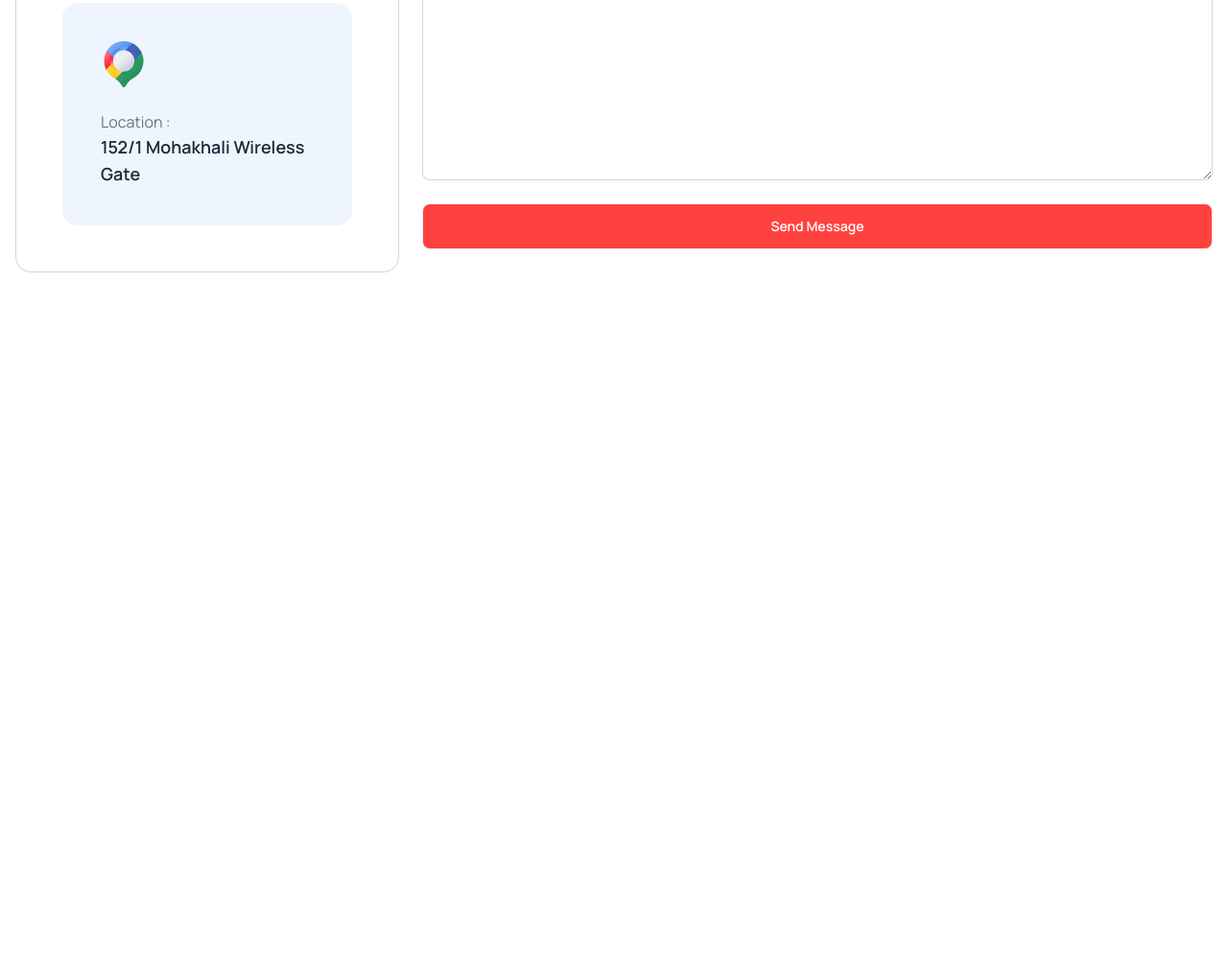
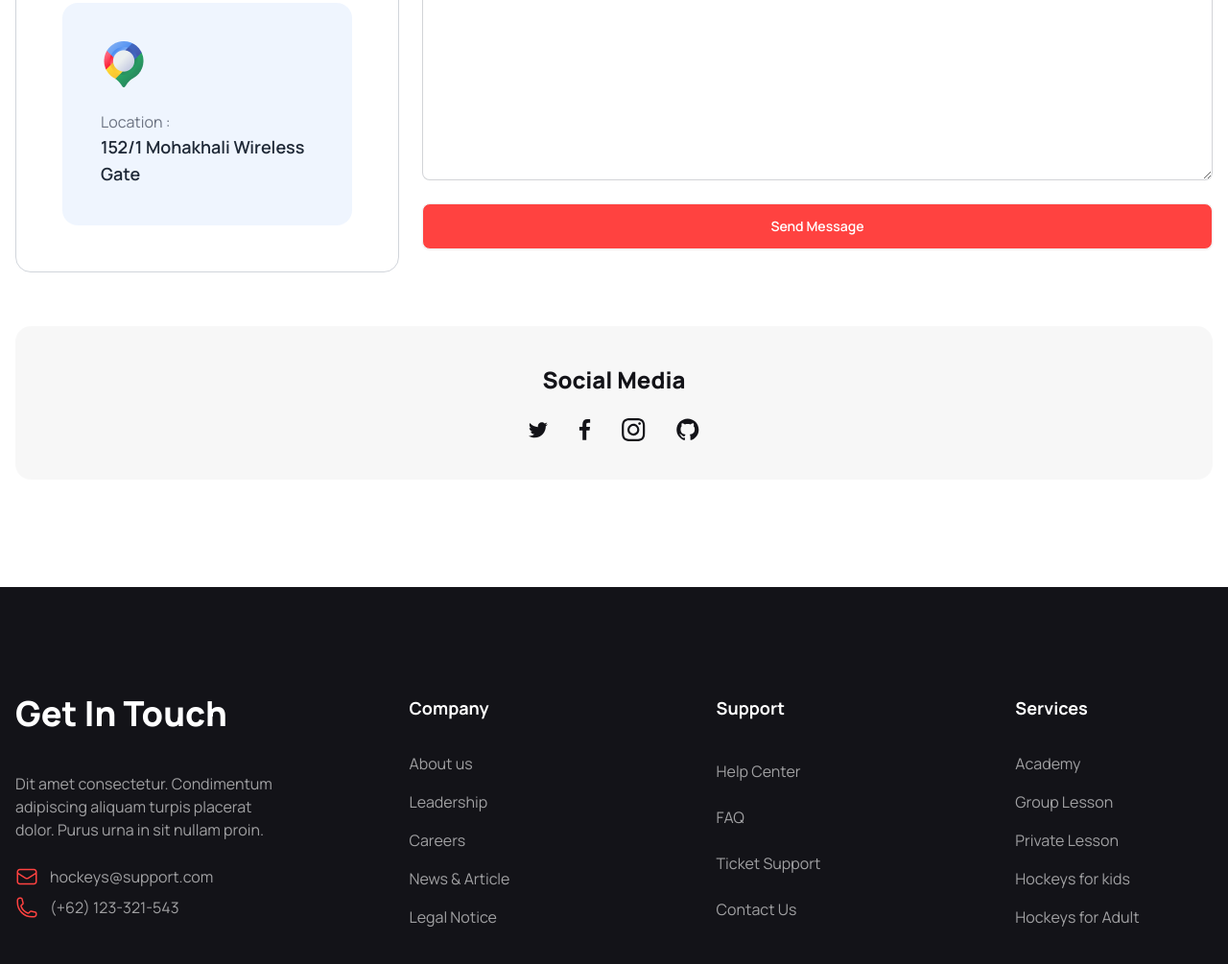
Before and after one commit to md-nahiduzzaman/assignment-3-hockey, a plain HTML site: page index.html in a window 1280 px wide. Shown: the part 4031-5036 px from the top of the page at 96% size. Before the commit the page ends 4339 px from the top, so only its background shows below. Drawn offline with nearby package versions, Linux system fonts and the light colour scheme.

Commit message:
added footer section

```diff
--- a/index.html
+++ b/index.html
@@ -695,43 +695,43 @@
                   />
                 </div>
                 <div class="">
-                  <label class="font-bold text-[#131318]" for="name"
-                    >Your Name</label
+                  <label class="font-bold text-[#131318]" for="email"
+                    >Your Email</label
                   >
                   <input
                     type="text"
-                    placeholder="Enter your full name"
+                    placeholder="Enter your email"
                     class="input input-bordered w-full mt-2"
                   />
                 </div>
                 <div class="">
-                  <label class="font-bold text-[#131318]" for="name"
-                    >Your Name</label
+                  <label class="font-bold text-[#131318]" for="text"
+                    >Subject</label
                   >
                   <input
                     type="text"
-                    placeholder="Enter your full name"
+                    placeholder="Enter your subject"
                     class="input input-bordered w-full mt-2"
                   />
                 </div>
                 <div class="">
-                  <label class="font-bold text-[#131318]" for="name"
-                    >Your Name</label
+                  <label class="font-bold text-[#131318]" for="phone"
+                    >Phone Number</label
                   >
                   <input
                     type="text"
-                    placeholder="Enter your full name"
+                    placeholder="Phone Number"
                     class="input input-bordered w-full mt-2"
                   />
                 </div>
               </div>
               <div class="w-full flex flex-col mt-6">
                 <label class="font-bold text-[#131318]" for="name"
-                  >Your Name</label
+                  >Message</label
                 >
                 <textarea
                   class="textarea textarea-bordered mt-2 lg:h-[450px]"
-                  placeholder="Bio"
+                  placeholder="Write your message"
                 ></textarea>
               </div>
               <button class="btn bg-[#FF4240] text-white w-full mt-6">
@@ -739,9 +739,79 @@
               </button>
             </div>
           </div>
+          <!-- social media -->
+          <div
+            class="w-full rounded-2xl h-40 bg-[#13131808] flex items-center justify-center flex-col mt-8 mb-28"
+          >
+            <h3 class="font-extrabold text-2xl text-[#131318] mb-6">
+              Social Media
+            </h3>
+            <div class="flex flex-row gap-8">
+              <img src="Images/twitter.svg" alt="" />
+              <img src="Images/facebook.svg" alt="" />
+              <img src="Images/instagram.svg" alt="" />
+              <img src="Images/github.svg" alt="" />
+            </div>
+          </div>
         </div>
       </section>
     </main>
-    <footer></footer>
+    <footer class="bg-[#131318] pt-28 pb-28">
+      <div class="container mx-auto pl-4 pr-4">
+        <div class="grid grid-cols-2 lg:grid-cols-4 gap-10 w-full">
+          <div
+            class="grid gap-4 col-span-2 lg:col-auto text-center lg:text-left"
+          >
+            <h1 class="text-4xl font-extrabold text-white mb-4">
+              Get In Touch
+            </h1>
+            <p class="text-[#ffffff99]">
+              Dit amet consectetur. Condimentum adipiscing aliquam turpis
+              placerat dolor. Purus urna in sit nullam proin.
+            </p>
+            <div>
+              <div
+                class="flex gap-3 items-center justify-center lg:justify-start mb-2"
+              >
+                <img src="Images/email.svg" alt="" />
+                <p class="text-[#ffffff99]">hockeys@support.com</p>
+              </div>
+              <div
+                class="flex gap-3 items-center justify-center lg:justify-start"
+              >
+                <img src="Images/call.svg" alt="" />
+                <p class="text-[#ffffff99]">(+62) 123-321-543</p>
+              </div>
+            </div>
+          </div>
+
+          <div class="grid gap-4 justify-center text-center lg:text-left">
+            <h1 class="text-lg font-bold text-white mb-4">Company</h1>
+            <a class="text-[#ffffff99]" href="">About us</a>
+            <a class="text-[#ffffff99]" href="">Leadership</a>
+            <a class="text-[#ffffff99]" href="">Careers</a>
+            <a class="text-[#ffffff99]" href="">News & Article</a>
+            <a class="text-[#ffffff99]" href="">Legal Notice</a>
+          </div>
+          <div class="grid gap-4 justify-center text-center lg:text-left">
+            <h1 class="text-lg font-bold text-white mb-4">Support</h1>
+            <a class="text-[#ffffff99]" href="">Help Center</a>
+            <a class="text-[#ffffff99]" href="">FAQ</a>
+            <a class="text-[#ffffff99]" href="">Ticket Support</a>
+            <a class="text-[#ffffff99]" href="">Contact Us</a>
+          </div>
+          <div
+            class="grid gap-4 justify-center col-span-2 lg:col-auto text-center lg:text-left"
+          >
+            <h1 class="text-lg font-bold text-white mb-4">Services</h1>
+            <a class="text-[#ffffff99]" href="">Academy</a>
+            <a class="text-[#ffffff99]" href="">Group Lesson</a>
+            <a class="text-[#ffffff99]" href="">Private Lesson</a>
+            <a class="text-[#ffffff99]" href="">Hockeys for kids</a>
+            <a class="text-[#ffffff99]" href="">Hockeys for Adult</a>
+          </div>
+        </div>
+      </div>
+    </footer>
   </body>
 </html>
```
Also changed, not shown: Images/call.svg (added), Images/email.svg (added), Images/facebook.svg (added), Images/github.svg (added), Images/instagram.svg (added), Images/twitter.svg (added).
